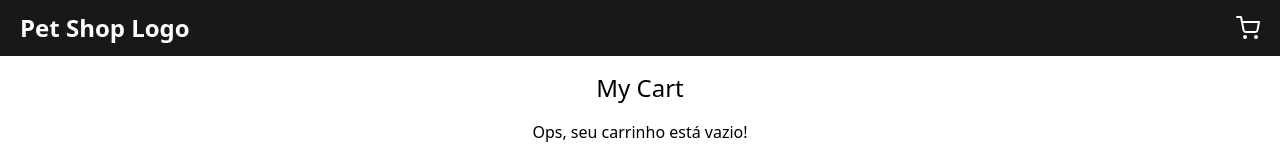
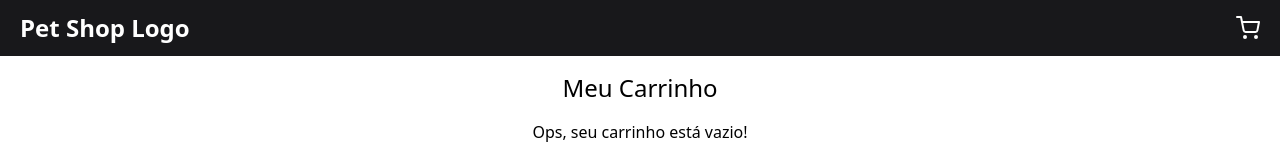
Before and after one commit to vitorVier/petShop, a React (Vite) app: page /cart in a window 1280 px wide. Shown: the top 154 px of the page. Built offline with nearby package versions, Linux system fonts and the light colour scheme.

Commit message:
change_cart_title

```diff
--- a/src/pages/cart/index.tsx
+++ b/src/pages/cart/index.tsx
@@ -8,7 +8,7 @@ export function Cart() {
 
     return (
         <div className="w-full max-w-7xl mx-auto px-4">
-            <h1 className="font-medium text-2xl text-center my-4">My Cart</h1>
+            <h1 className="font-medium text-2xl text-center my-4">Meu Carrinho</h1>
 
             {cart.length === 0 && (
                 <div className="flex flex-col items-center justify-center">
```
